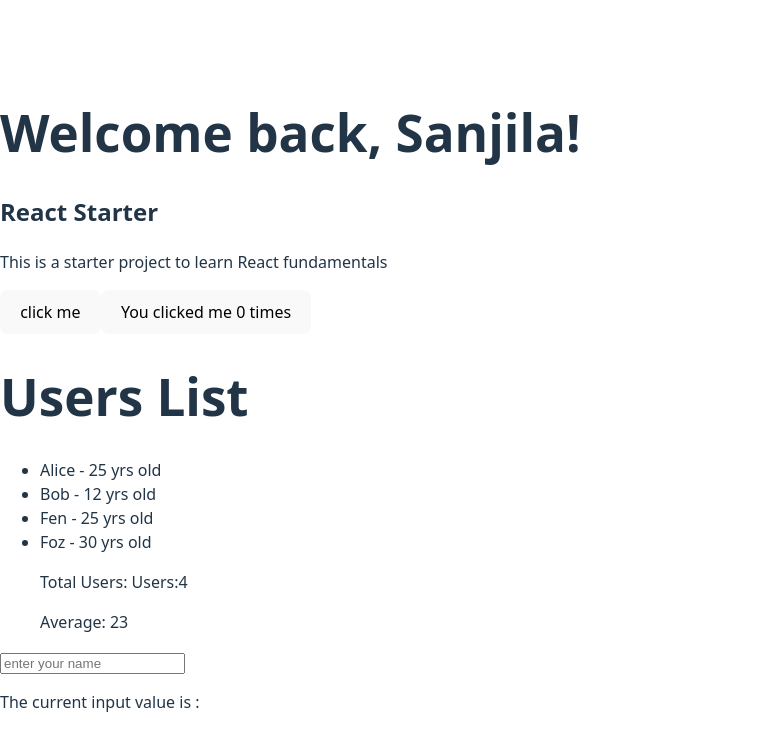
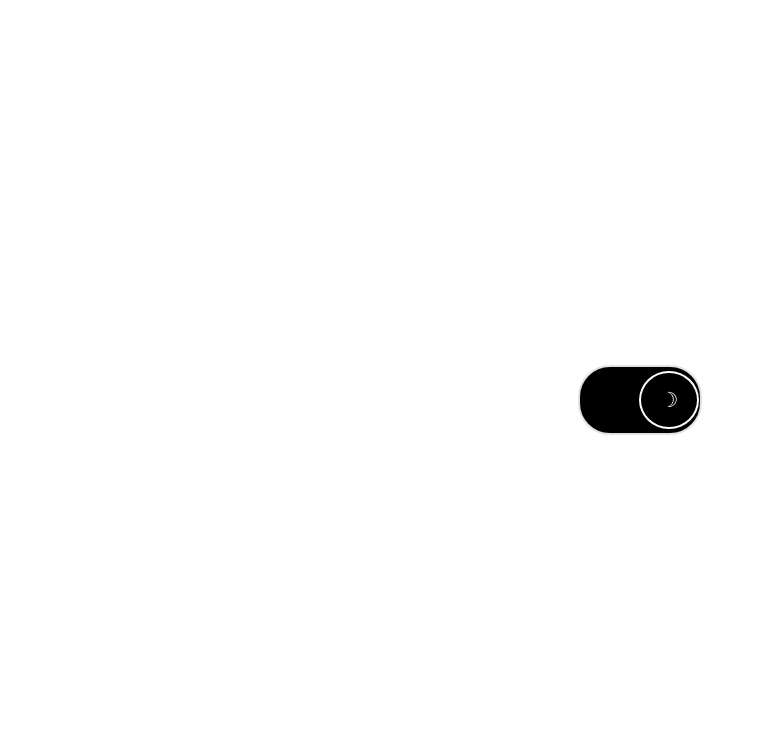
Before and after one commit to SanjilaGangaju/ReactSeries, a React (Vite) app: page / in a window 1280 px wide. Shown: the top 746 px of the page, without its empty margins (0-765 px from the left). Built offline with nearby package versions, Linux system fonts and the light colour scheme.

Commit message:
toggle switch button using state in react

```diff
--- a/src/App.jsx
+++ b/src/App.jsx
@@ -5,18 +5,24 @@ import Button from './components/button';
 import ClickButton from './components/clickButton';
 import { DerivedState } from './components/DerivedState';
 import { LiftingState } from './components/liftState';
+import ToggleSwitchButton from './projects/ToggleSwitchButton/toggleSwitchbutton';
 function App(){
   const isLoggedIn = true;
   const user = {name: 'Sanjila', age: 22};
-  return (
+//   return (
+//     <>
+//      {/* <Greeting isLoggedIn ={isLoggedIn} user={user}></Greeting>
+//      <InfoCard title="React Starter" description="This is a starter project to learn React fundamentals"></InfoCard>
+//      <Button label="click me"></Button>
+//      <ClickButton></ClickButton>
+//      <DerivedState></DerivedState>
+//
+//     </>
+   return (
     <>
-     <Greeting isLoggedIn ={isLoggedIn} user={user}></Greeting>
-     <InfoCard title="React Starter" description="This is a starter project to learn React fundamentals"></InfoCard>
-     <Button label="click me"></Button>
-     <ClickButton></ClickButton>
-     <DerivedState></DerivedState>
-     <LiftingState></LiftingState>
+    <ToggleSwitchButton></ToggleSwitchButton>
     </>
-  );
+   )
+//   );
 }
 export default App;
--- /dev/null
+++ b/src/projects/ToggleSwitchButton/toggleSwitchStyles.css
@@ -0,0 +1,65 @@
+body{
+     display: flex;
+     align-items: center;
+     justify-content: center;
+     height: 100vh;
+     box-sizing: border-box;
+     margin: 0;
+     padding: 0;
+
+}
+.toggle-switch-div{
+    display: flex;
+    align-items: center;
+    border: 2px solid rgb(227, 225, 225);
+
+    width: 7.5rem;
+    height: 4.1rem;
+    border-radius: 2rem;
+    -webkit-border-radius: 2rem;
+    -moz-border-radius: 2rem;
+    -ms-border-radius: 2rem;
+    -o-border-radius: 2rem;
+}
+.toggle-switch{
+     width: 3.5rem;
+     height: 3.4rem;
+     border: 2px solid rgb(253, 251, 251);
+     border-radius: 50%;
+     -webkit-border-radius: 50%;
+     -moz-border-radius: 50%;
+     -ms-border-radius: 50%;
+     -o-border-radius: 50%;
+     display: flex;
+     align-items: center;
+     justify-content: center;
+     transition: all .3s linear;
+     -webkit-transition: .3s ease-in-out;
+     -moz-transition: all .3s linear;
+     -ms-transition: all .3s linear;
+     -o-transition: all .3s linear;
+     -webkit-transition: all .3s linear;
+}
+.toggle-text{
+    font-size: 1.3rem;
+
+}
+.on{
+    background-color: black;
+    color: white;
+    transform: translateX(59px);
+    -webkit-transform: translateX(59px);
+    -moz-transform: translateX(59px);
+    -ms-transform: translateX(59px);
+    -o-transform: translateX(59px);
+
+}
+.off{
+    background-color: white;
+    color: black;
+    transform: translateX(0px);
+    -webkit-transform: translateX(0px);
+    -moz-transform: translateX(0px);
+    -ms-transform: translateX(0px);
+    -o-transform: translateX(0px);
+}
--- /dev/null
+++ b/src/projects/ToggleSwitchButton/toggleSwitchbutton.jsx
@@ -0,0 +1,21 @@
+import { useState } from "react";
+import './toggleSwitchStyles.css';
+const toggleSwitchButton =()=>{
+    const [isOn, setIsOn] = useState(true);
+const clickHandler=()=>{
+    setIsOn(!isOn);
+}
+const BgColor= {backgroundColor: isOn? "black" : "white"};
+const onOff= isOn ? "on": "off";
+    return (
+        <>
+        <div className="toggle-switch-div" style={BgColor} onClick={clickHandler}>
+            <div className={`toggle-switch ${onOff}`}>
+                <span className="toggle-text">{isOn? "☽︎":"🔆"}</span>
+            </div>
+        </div>
+        </>
+    )
+}
+
+export default toggleSwitchButton;
```
